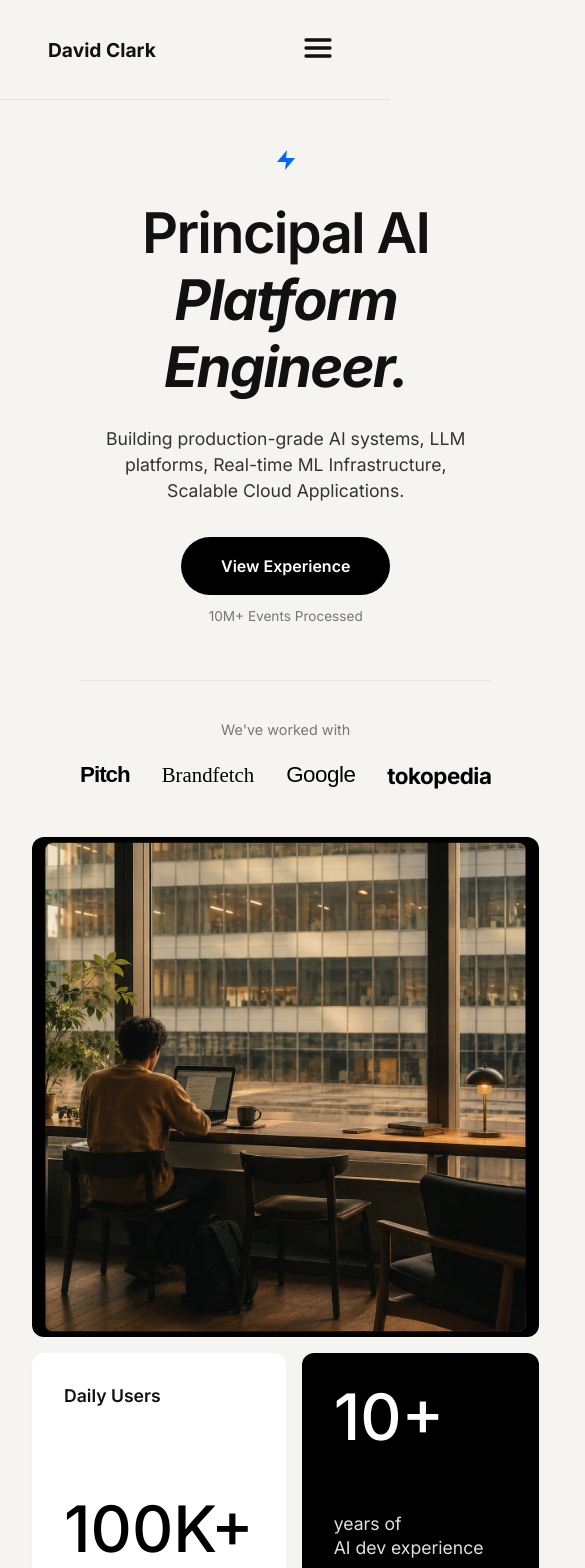
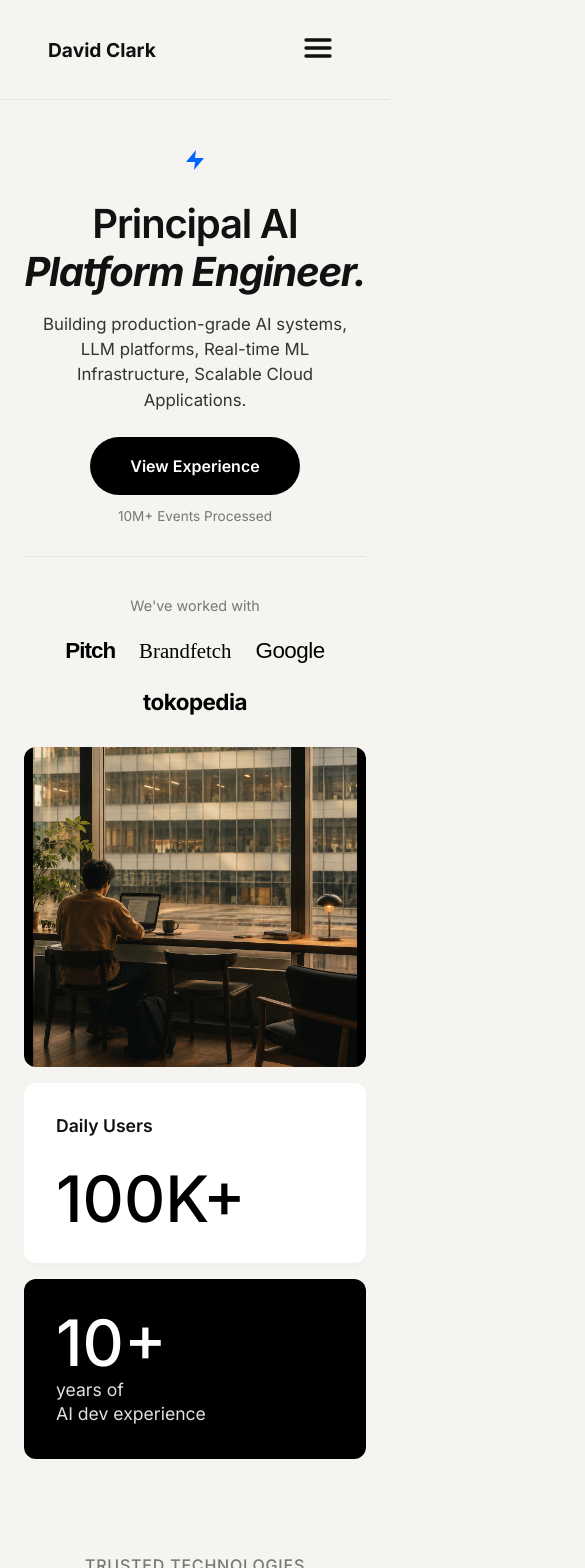
Before and after one commit to owennoah/david, a React (Vite) app: page / in a window 390 px wide. Shown: the top 1568 px of the page, 585 px wide, since content can reach past the window. Built offline with nearby package versions, Linux system fonts and the light colour scheme.

Commit message:
feat: Mobile responsiveness fixes, hamburger menu, and scroll-to-top

```diff
--- a/src/index.css
+++ b/src/index.css
@@ -537,11 +537,7 @@ body {
   }
 }
 
-@media (max-width: 600px) {
-  .highlights-grid {
-    grid-template-columns: 1fr;
-  }
-}
+/* Highlights remain 2 columns on small mobile */
 
 /* Dashboard / Expertise Section */
 .dashboard-section {
@@ -1171,7 +1167,7 @@ body {
 
 @media (max-width: 768px) {
   .editorial-stats {
-    grid-template-columns: 1fr;
+    grid-template-columns: repeat(2, 1fr);
     border-top: none;
     border-left: none;
     gap: 1rem;
@@ -1180,8 +1176,14 @@ body {
     grid-column: span 1 !important;
     border: 1px solid var(--border-color);
     border-radius: 12px;
-    padding: 2.5rem 2rem;
+    padding: 1.5rem 1rem;
     min-height: auto;
+  }
+  .stat-value {
+    font-size: 2.2rem;
+  }
+  .stat-label {
+    font-size: 0.8rem;
   }
 }
 
@@ -1402,3 +1404,71 @@ body {
     color: #000;
   }
 }
+
+/* Global Mobile Adjustments */
+@media (max-width: 768px) {
+  /* Headings */
+  .section-title { font-size: 2.2rem; margin-bottom: 2rem; }
+  .about-title { font-size: 2.5rem; margin-bottom: 2rem; }
+  .contact-title { font-size: 2.2rem; }
+
+  /* Sections Paddings */
+  .about-section, .highlights-section, .dashboard-section,
+  .timeline-section, .projects-section, .achievements-section, .contact-section {
+    padding: 4rem 1.5rem;
+  }
+
+  /* Hero Section */
+  .hero-section {
+    padding: 2rem 1.5rem;
+    min-height: auto;
+    gap: 2rem;
+    margin-top: 1rem;
+  }
+  .hero-left {
+    padding: 0;
+  }
+  .hero-title {
+    font-size: 2.5rem;
+    margin-bottom: 1rem;
+  }
+  .hero-subtitle {
+    font-size: 1.05rem;
+    max-width: 100%;
+    margin-bottom: 1.5rem;
+  }
+  .subtext {
+    margin-bottom: 2rem;
+  }
+  .image-container {
+    height: 320px;
+  }
+  .stats-row {
+    flex-direction: column;
+    height: auto;
+  }
+  .stat-box {
+    padding: 2rem;
+    min-height: 180px;
+  }
+  .client-logos {
+    flex-wrap: wrap;
+    gap: 1.5rem;
+  }
+
+  /* About Stack */
+  .about-content {
+    grid-template-columns: 1fr;
+    gap: 2.5rem;
+  }
+  .about-bio { margin-bottom: 2.5rem; }
+
+  /* Projects & Expertise Grids */
+  .projects-grid { grid-template-columns: 1fr; }
+  .dashboard-grid { grid-template-columns: 1fr; }
+
+  /* Expertise Info Card on Mobile */
+  .dash-col-left, .dash-col-right {
+    gap: 1rem;
+  }
+}
```
